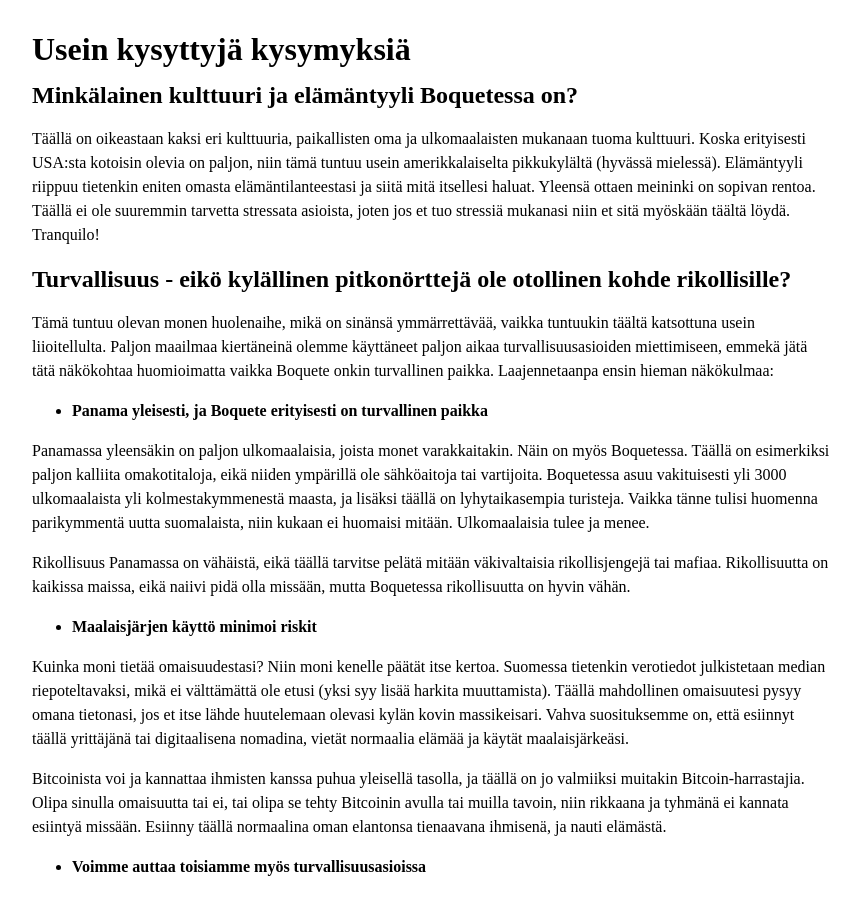
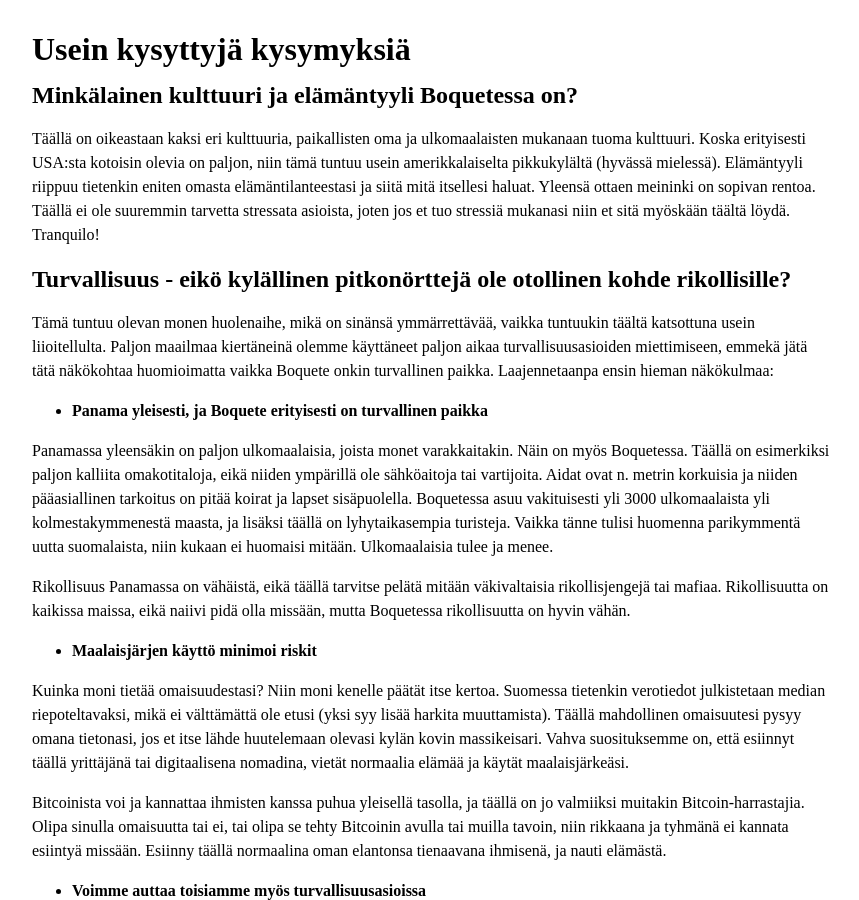
Before and after one commit to pitkonaarinparatiisi/pitkonaarinparatiisi.github.io, a Jekyll site: the page built from UseinKysytytKysymykset.md, in a window 1280 px wide and 900 px high. Shown: the whole window, without its empty margins (208-1067 px from the left). Built offline with Jekyll 4.4.1, drawn with Linux system fonts in a browser that asks for light colours; our own code applies the rules of GitHub Pages for plain Markdown files.

Commit message:
Update UseinKysytytKysymykset.md

```diff
--- a/UseinKysytytKysymykset.md
+++ b/UseinKysytytKysymykset.md
@@ -10,7 +10,7 @@
 
 - **Panama yleisesti, ja Boquete erityisesti on turvallinen paikka**
 
-Panamassa yleensäkin on paljon ulkomaalaisia, joista monet varakkaitakin. Näin on myös Boquetessa. Täällä on esimerkiksi paljon kalliita omakotitaloja, eikä niiden ympärillä ole sähköaitoja tai vartijoita. Boquetessa asuu vakituisesti yli 3000 ulkomaalaista yli kolmestakymmenestä maasta, ja lisäksi täällä on lyhytaikasempia turisteja. Vaikka tänne tulisi huomenna parikymmentä uutta suomalaista, niin kukaan ei huomaisi mitään. Ulkomaalaisia tulee ja menee.
+Panamassa yleensäkin on paljon ulkomaalaisia, joista monet varakkaitakin. Näin on myös Boquetessa. Täällä on esimerkiksi paljon kalliita omakotitaloja, eikä niiden ympärillä ole sähköaitoja tai vartijoita. Aidat ovat n. metrin korkuisia ja niiden pääasiallinen tarkoitus on pitää koirat ja lapset sisäpuolella. Boquetessa asuu vakituisesti yli 3000 ulkomaalaista yli kolmestakymmenestä maasta, ja lisäksi täällä on lyhytaikasempia turisteja. Vaikka tänne tulisi huomenna parikymmentä uutta suomalaista, niin kukaan ei huomaisi mitään. Ulkomaalaisia tulee ja menee.
 
 Rikollisuus Panamassa on vähäistä, eikä täällä tarvitse pelätä mitään väkivaltaisia rikollisjengejä tai mafiaa. Rikollisuutta on kaikissa maissa, eikä naiivi pidä olla missään, mutta Boquetessa rikollisuutta on hyvin vähän.
 
```
